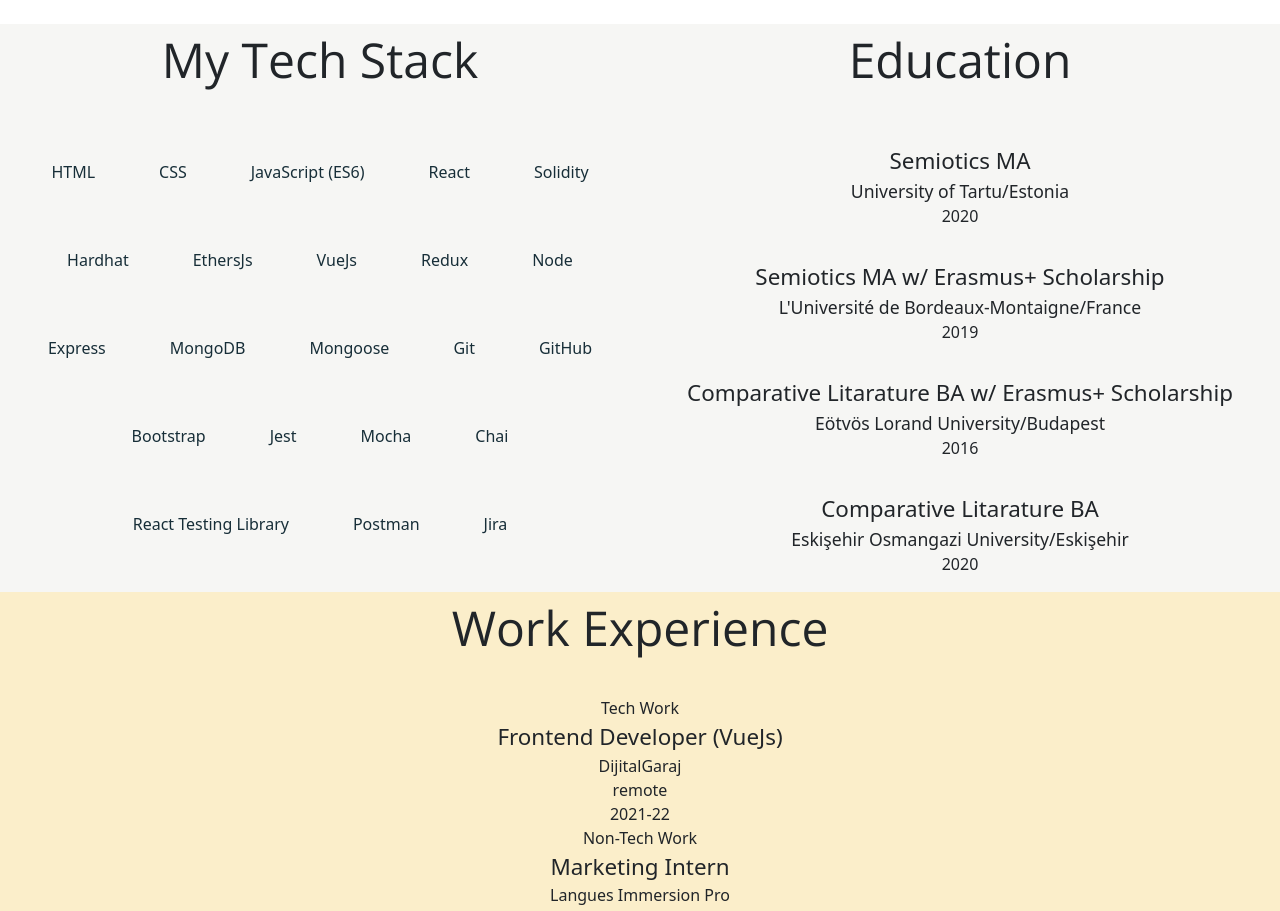
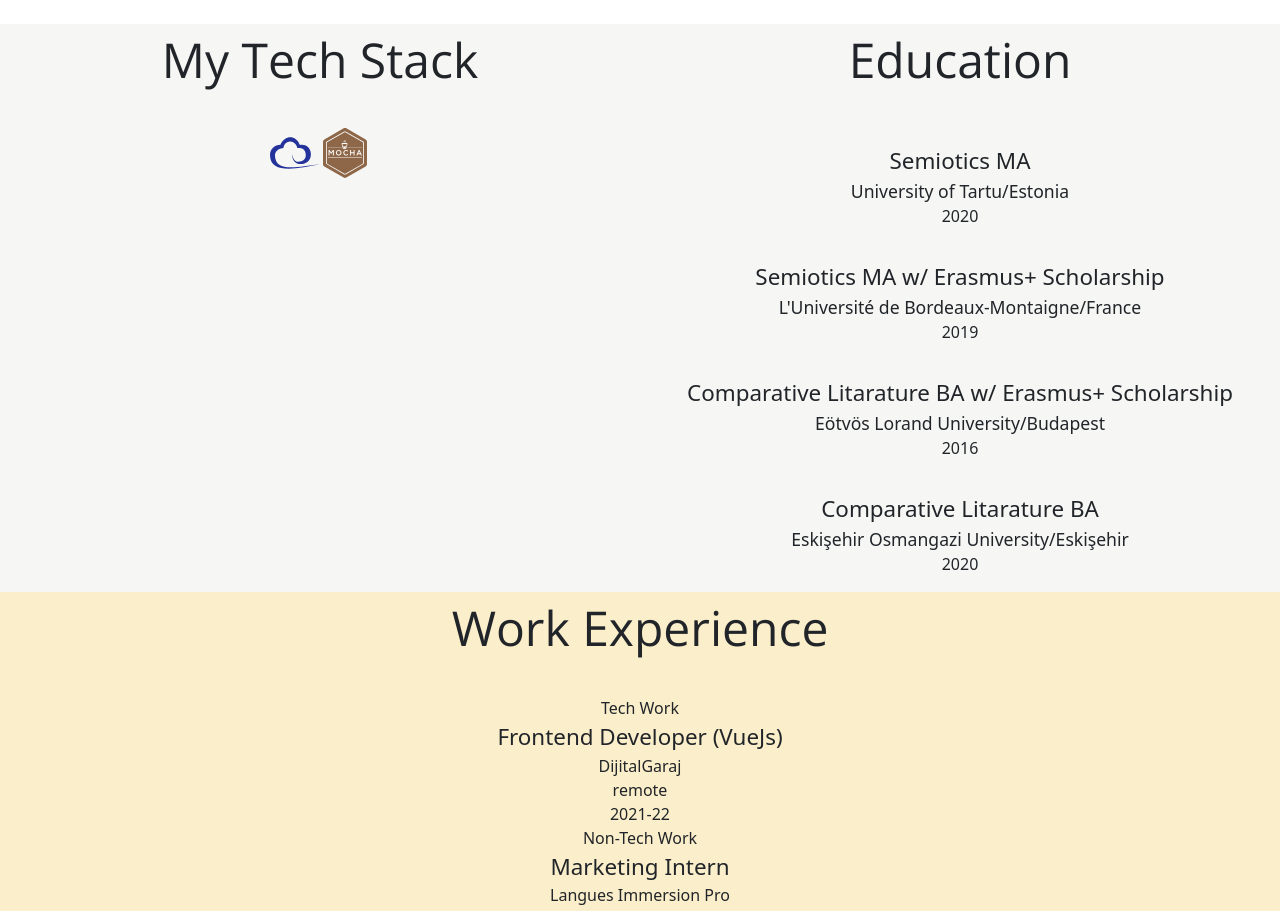
Before and after one commit to muratcan-yuksel/portfolio, a React (Create React App) app: page / in a window 1280 px wide. Shown: the part 1920-2831 px from the top of the page. Built offline with nearby package versions, Linux system fonts and the light colour scheme.

Commit message:
started adding icons

```diff
--- a/src/components/about/About.js
+++ b/src/components/about/About.js
@@ -1,5 +1,7 @@
 import React from "react";
 import "./about.css";
+import ethersIcon from "../../assets/icons/ethers-seeklogo.com.svg";
+import mochaIcon from "../../assets/icons/mocha-seeklogo.com.svg";
 const About = () => {
   const techStack = [
     "HTML",
@@ -25,6 +27,8 @@ const About = () => {
     "Postman",
     "Jira",
   ];
+
+  const icons = [ethersIcon, mochaIcon];
   const education = [
     {
       name: "Semiotics MA",
@@ -82,11 +86,21 @@ const About = () => {
               <div className="bigTitle">My Tech Stack</div>
             </div>
             <div className="stacks d-flex justify-content-center flex-wrap ">
-              {techStack.map((stack, index) => (
+              {/* {techStack.map((stack, index) => (
                 <div key={index} className="stack">
                   {stack}
                 </div>
-              ))}
+              ))} */}
+              {icons.map((icon, index) => {
+                return (
+                  <div key={index} className="iconContainer">
+                    <img src={icon} className="icon" alt="icon" />
+                  </div>
+                );
+              })}
+              {/* <div className="iconContainer">
+                <img src={ethersIcon} alt="" />
+              </div> */}
             </div>
           </div>
           <div className="education d-flex flex-column align-items-center">
--- a/src/components/about/about.css
+++ b/src/components/about/about.css
@@ -29,9 +29,10 @@
   overflow: auto !important;
 }
 .stack {
-  margin: 2rem;
+  margin: 1rem;
   font-weight: 500;
   color: #172e38;
+  font-size: 1.2rem;
 }
 @media only screen and (max-width: 1200px) {
   .stack {
@@ -63,3 +64,11 @@
 }
 .workYear {
 }
+.iconContainer {
+  width: 50px;
+  height: 50px;
+}
+.icon {
+  width: 100%;
+  height: 100%;
+}
```
Also changed, not shown: src/assets/icons/ethers-seeklogo.com.svg (added), src/assets/icons/mocha-seeklogo.com.svg (added).
